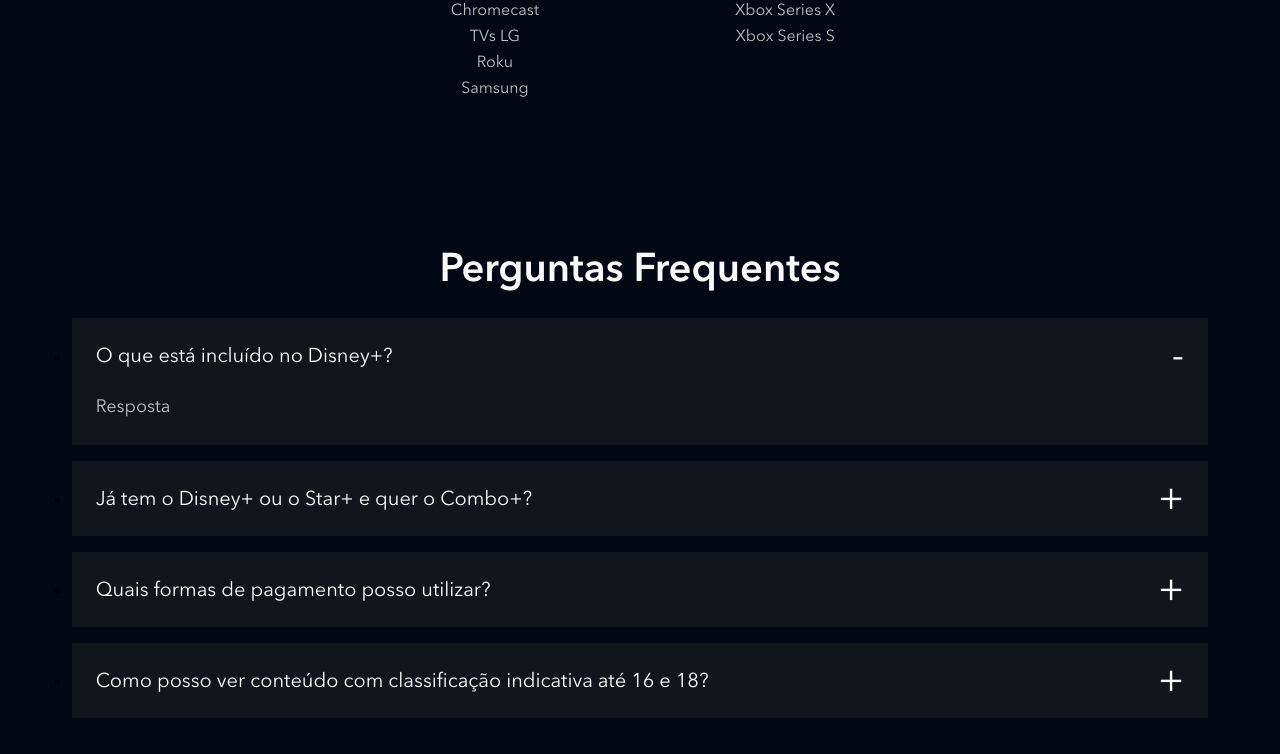
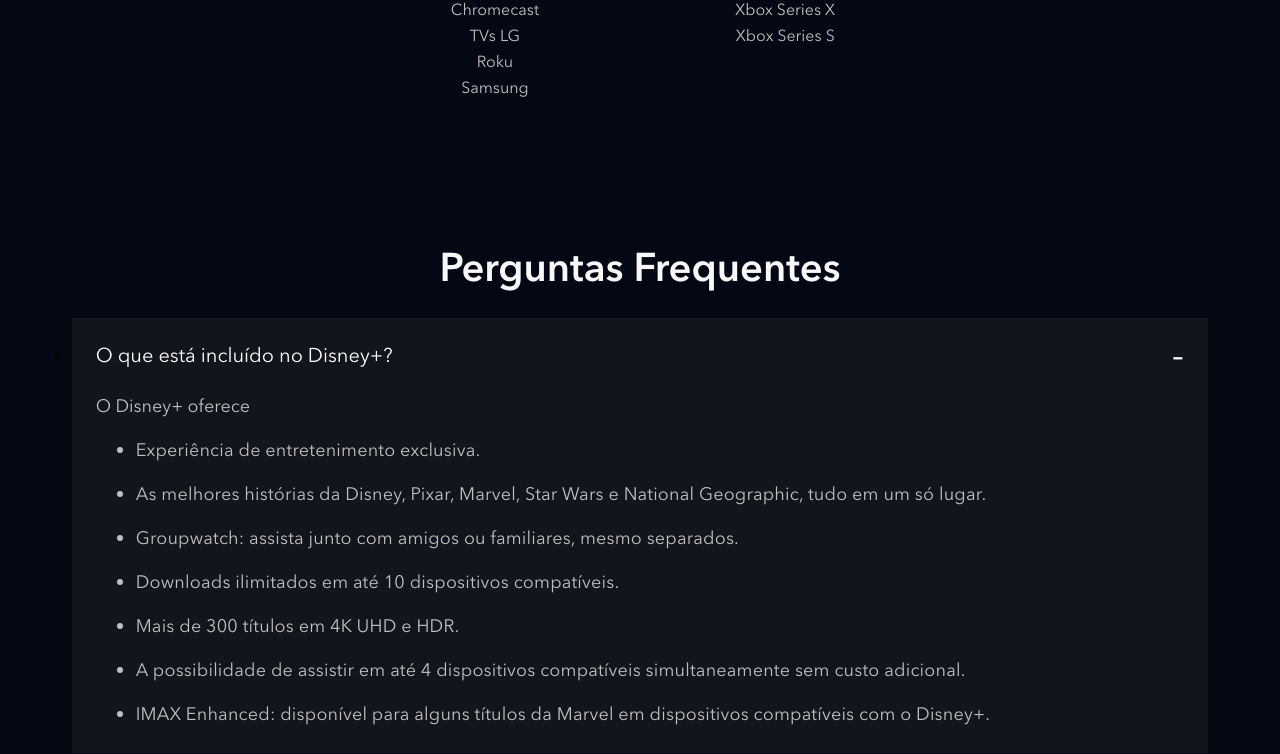
Before and after one commit to Jonatan1103/projeto-clone-disney, a website: page index.html in a window 1280 px wide. Both pictures are taken after a click on the element "O que está incluído no Disney+?". Shown: the part 4154-4908 px from the top of the page. Drawn offline with nearby package versions, Linux system fonts and the light colour scheme; files that its build step writes are made by us from their sources; files whose address does not match are found by name.

Commit message:
finalizado faq

```diff
--- a/index.html
+++ b/index.html
@@ -227,7 +227,30 @@
           O que está incluído no Disney+?
         </div>
         <div class="faq__questions__item__answer text--big">
-          Resposta
+          <p>O Disney+ oferece</p>
+          <ul class="text--big faq__answer__list">
+            <li class="faq__answer__list__item">
+              Experiência de entretenimento exclusiva.
+            </li>
+            <li class="faq__answer__list__item">
+              As melhores histórias da Disney, Pixar, Marvel, Star Wars e National Geographic, tudo em um só lugar.
+            </li>
+            <li class="faq__answer__list__item">
+              Groupwatch: assista junto com amigos ou familiares, mesmo separados.
+            </li>
+            <li class="faq__answer__list__item">
+              Downloads ilimitados em até 10 dispositivos compatíveis.
+            </li>
+            <li class="faq__answer__list__item">
+              Mais de 300 títulos em 4K UHD e HDR.
+            </li>
+            <li class="faq__answer__list__item">
+              A possibilidade de assistir em até 4 dispositivos compatíveis simultaneamente sem custo adicional.
+            </li>
+            <li class="faq__answer__list__item">
+              IMAX Enhanced: disponível para alguns títulos da Marvel em dispositivos compatíveis com o Disney+.
+            </li>
+          </ul>
         </div>
       </li>
       <li class="faq__questions__item">
@@ -235,7 +258,27 @@
           Já tem o Disney+ ou o Star+ e quer o Combo+?
         </div>
         <div class="faq__questions__item__answer text--big">
-          Resposta
+          <p>Ao assinar o Combo+:</p>
+          <ul class="text--big faq__answer__list">
+            <li class="faq__answer__list__item">
+              O valor da sua assinatura existente (anual ou mensal) será descontado do preço do Combo+.
+            </li>
+            <li class="faq__answer__list__item">
+              Se você assina o plano mensal, o valor que você paga mensalmente será descontado do preço do Combo+.
+            </li>
+            <li class="faq__answer__list__item">
+              Se você assina o plano anual, dividiremos o valor que você já pagou em 12 vezes e descontaremos esse valor do preço do Combo+ mensalmente.
+            </li>
+            <li class="faq__answer__list__item">
+              Você vai receber um e-mail com os valores detalhados assim que finalizar o pagamento.
+            </li>
+            <li class="faq__answer__list__item">
+              Lembre-se: você pode cancelar a assinatura quando quiser.
+            </li>
+          </ul>
+          <p class="faq__answer__text">
+            No momento, apenas a assinatura mensal do Combo+ está disponível.
+          </p>
         </div>
       </li>
       <li class="faq__questions__item">
@@ -243,7 +286,9 @@
           Quais formas de pagamento posso utilizar?
         </div>
         <div class="faq__questions__item__answer text--big">
-          Resposta
+          <p>
+            Você pode utilizar: cartão de débito, cartão de crédito, PayPal, Mercado Pago, e também empresas parceiras como Google Play Store, App Store da Apple; Mercado Livre e provedores locais de TV, telefonia e internet.
+          </p>
         </div>
       </li>
       <li class="faq__questions__item">
@@ -251,7 +296,9 @@
           Como posso ver conteúdo com classificação indicativa até 16 e 18?
         </div>
         <div class="faq__questions__item__answer text--big">
-          Resposta
+          <p>
+            Para poder acessar o catálogo completo que inclui conteúdo com classificação indicativa até 16 e 18, todos os usuários do Disney+ na América Latina devem atualizar as configurações de controle parental do perfil. É possível restringir o conteúdo de cada perfil e também adicionar um PIN de bloqueio. Os usuários que preferirem manter a configuração atual vão continuar aproveitando o Disney+ com a classificação indicativa até 14, podendo alterá-la a qualquer momento em "Editar Perfis".
+          </p>
         </div>
       </li>
     </ul>
--- a/src/styles/_faq.scss
+++ b/src/styles/_faq.scss
@@ -48,7 +48,22 @@
         .faq__questions__item__answer {
           padding-bottom: 24px ;
           height: auto;
-          transition: height, ease-out 0.5s;
+          transition: height, ease 0.5s;
+
+          .faq__answer__list {
+            padding-left: 40px;
+            margin-top: 16px;
+
+            &__item {
+              list-style: disc;
+              margin-top: 16px;
+              letter-spacing: .2px;
+            }
+          }
+
+          .faq__answer__text {
+            margin-top: 16px;
+          }
         }
       }
     }
```
